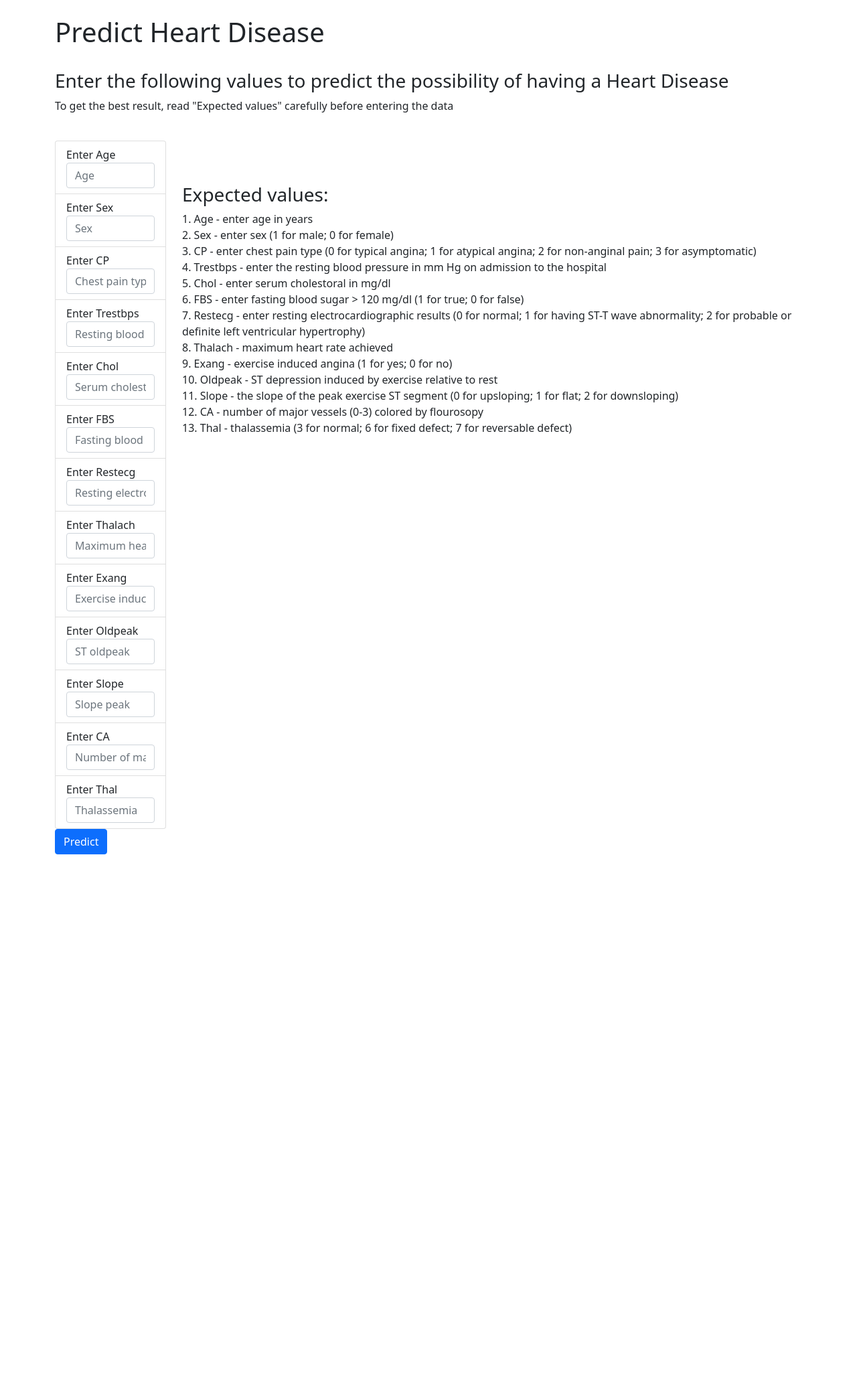
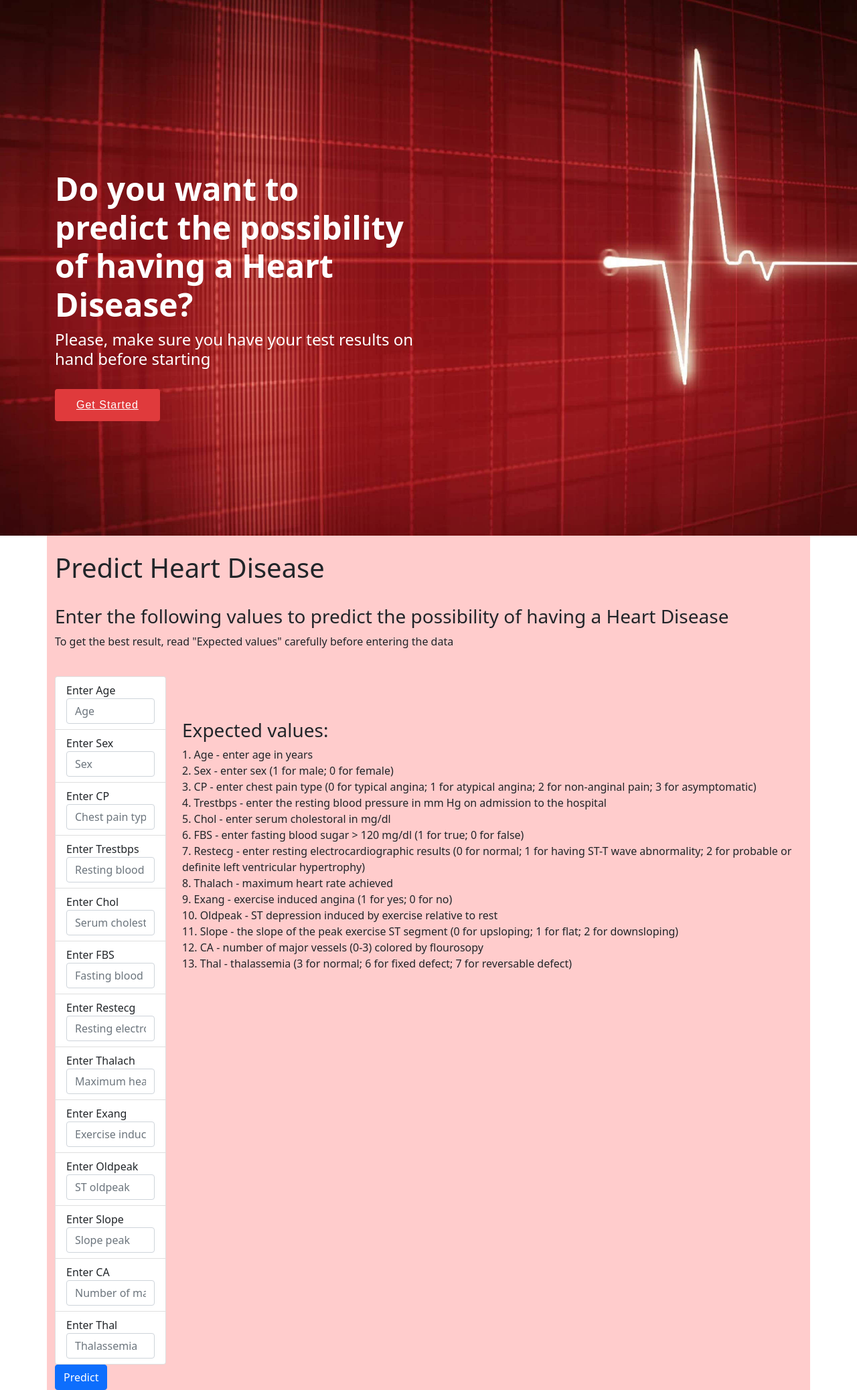
Before and after one commit to radioactivearm/Heart-Disease-ML, a Python web app: template templates/index.html in a window 1280 px wide. Shown: the part 76-2152 px from the top of the page at 67% size. Before the commit the page ends 1352 px from the top, so only its background shows below. Run offline with Jinja, Linux system fonts and the light colour scheme; the template is opened without the code that fills it, so the values that code supplies are empty.

Commit message:
added hero to index html

```diff
--- a/static/css/style.css
+++ b/static/css/style.css
@@ -0,0 +1,44 @@
+#hero {
+    width: 100%;
+    height: 100vh;
+    background: url("../images/cardiologia-c277698f649df7fd5be72e0a9f7897277c271f99737bf90ae1e01f61ce29e632.jpeg") top center no-repeat;
+    background-size: cover;
+    position: relative;
+    padding-top: 82px;
+    color: #fff;
+}
+
+#hero h1 {
+    margin: 0;
+    font-size: 48px;
+    font-weight: 700;
+}
+
+#hero h2 {
+    margin: 10px 0 0 0;
+    font-size: 24px;
+}
+
+#hero .btn-get-started {
+    font-family: "Raleway", sans-serif;
+    font-weight: 500;
+    font-size: 16px;
+    letter-spacing: 1px;
+    display: inline-block;
+    padding: 10px 30px;
+    border-radius: 4px;
+    transition: 0.5s;
+    margin-top: 30px;
+    color: #fff;
+    background: #e03a3c;
+    border: 2px solid #e03a3c;
+}
+
+#hero .btn-get-started:hover {
+    background: transparent;
+    border-color: #fff;
+}
+
+#heart {
+    background-color:rgba(255, 0, 0, 0.2);
+}
--- a/templates/index.html
+++ b/templates/index.html
@@ -7,6 +7,9 @@
 
     <!-- Bootstrap CSS -->
     <link href="https://cdn.jsdelivr.net/npm/bootstrap@5.0.1/dist/css/bootstrap.min.css" rel="stylesheet" integrity="sha384-+0n0xVW2eSR5OomGNYDnhzAbDsOXxcvSN1TPprVMTNDbiYZCxYbOOl7+AMvyTG2x" crossorigin="anonymous">
+
+    <!-- Template Main CSS File -->
+    <link href="/static/css/style.css" rel="stylesheet">
 
     <title>Heart Disease ML</title>
   </head>
@@ -35,8 +38,22 @@
         </div>
       </nav>
 
+      <section id="hero" class="d-flex align-items-center">
 
-      <div class="container">
+        <div class="container" data-aos="zoom-out" data-aos-delay="100">
+          <div class="row">
+            <div class="col-xl-6">
+              <h1>Do you want to predict the possibility of having a Heart Disease?</h1>
+              <h2>Please, make sure you have your test results on hand before starting</h2>
+              <a href="#heart" class="btn-get-started scrollto">Get Started</a>
+            </div>
+          </div>
+        </div>
+
+      </section>
+
+
+      <div id="heart" class="container">
         <br>
         <h1> Predict Heart Disease</h1><br>
         <h3> Enter the following values to predict the possibility of having a Heart Disease</h3>
```
Also changed, not shown: static/images/3D-medical-background-with-heart-1024x682-1.jpeg (added), static/images/cardiologia-c277698f649df7fd5be72e0a9f7897277c271f99737bf90ae1e01f61ce29e632.jpeg (added).
